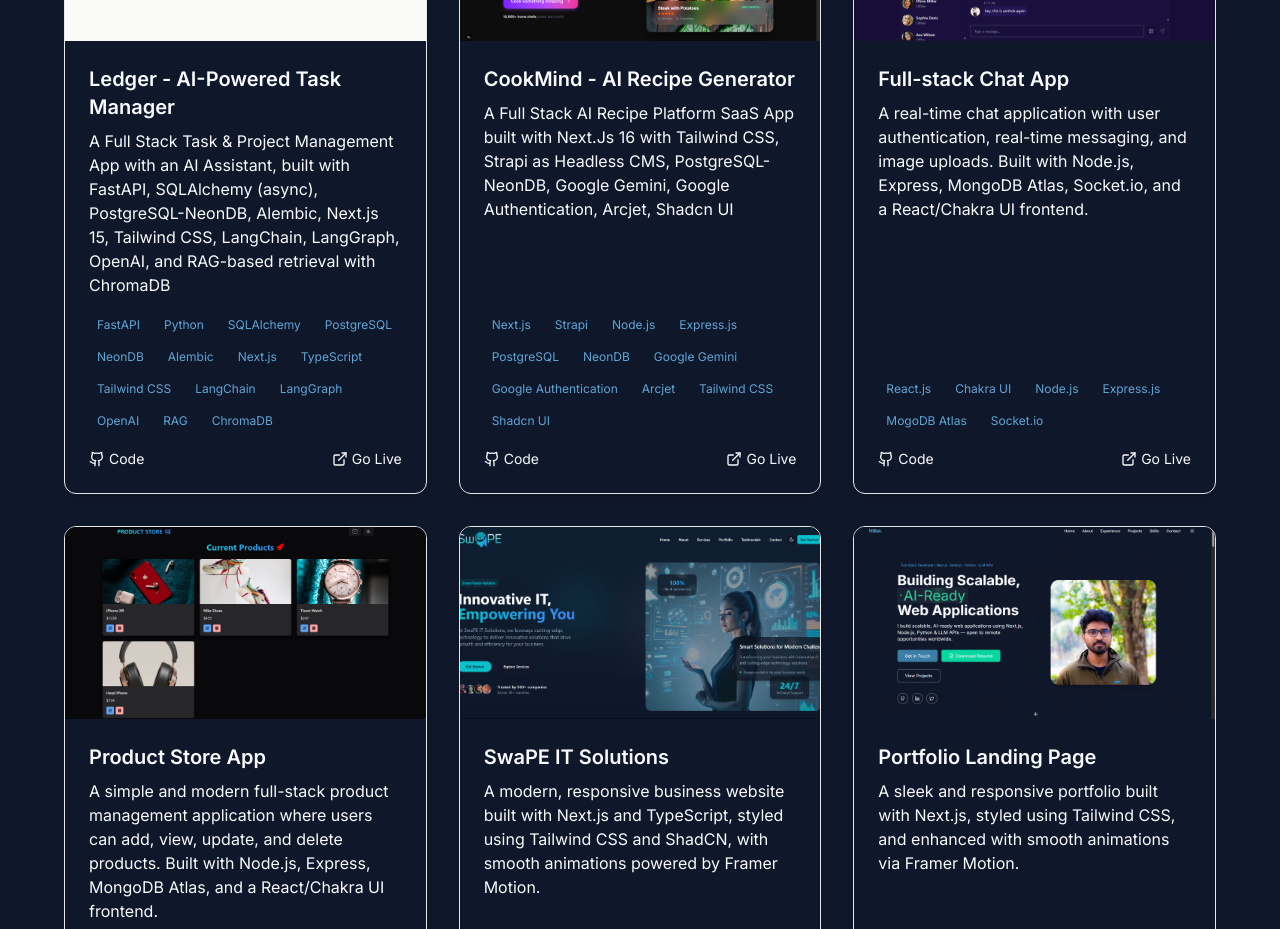
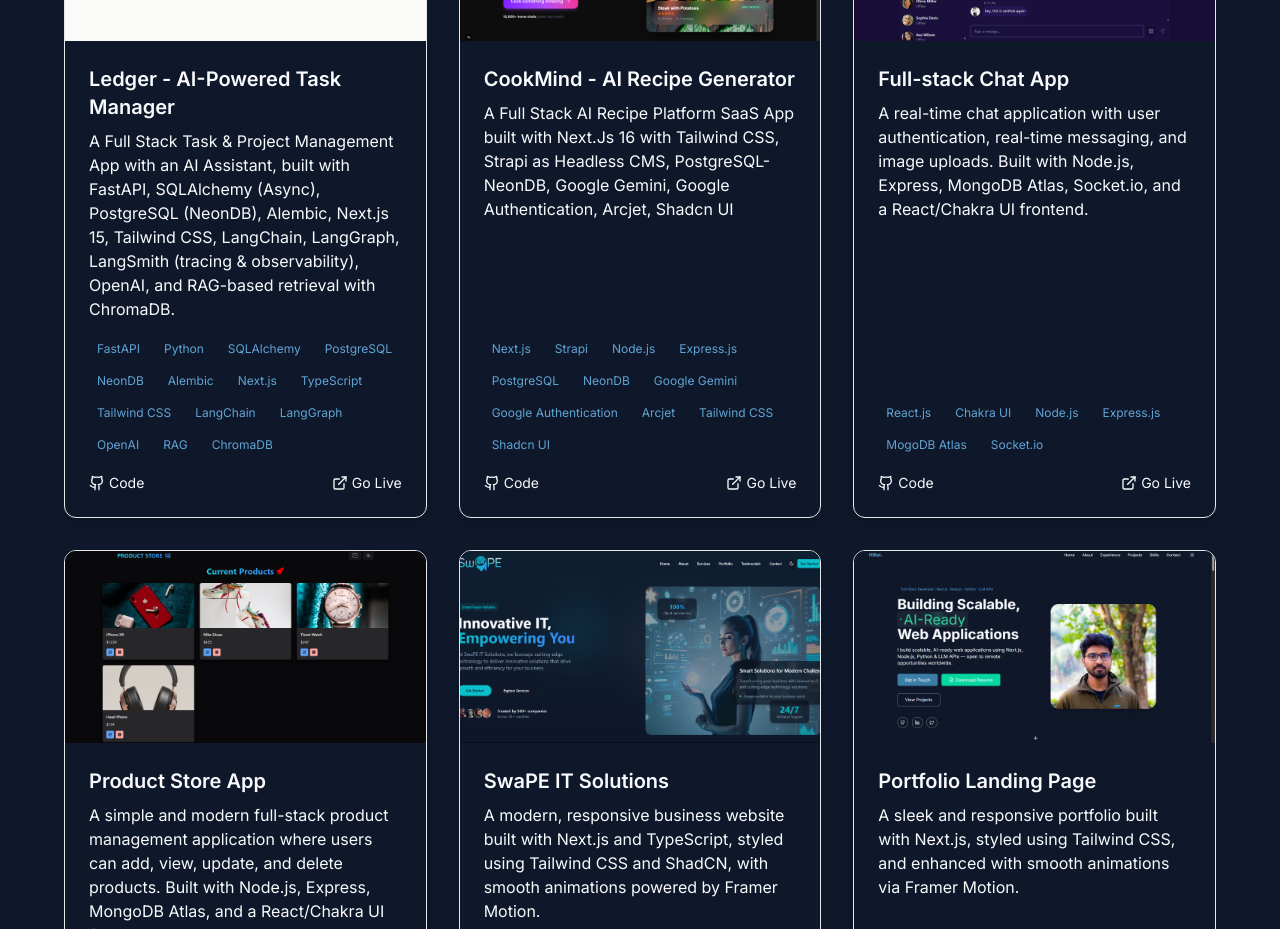
Before and after one commit to HillolPias/my_portfolio, a React (Vite) app: page / in a window 1280 px wide. Shown: the part 4160-5089 px from the top of the page. Built offline with nearby package versions, Linux system fonts and the light colour scheme.

Commit message:
Added some features to Ledger project

```diff
--- a/src/components/Projects.tsx
+++ b/src/components/Projects.tsx
@@ -9,7 +9,7 @@
     id: 1,
     title: "Ledger - AI-Powered Task Manager",
     description:
-      "A Full Stack Task & Project Management App with an AI Assistant, built with FastAPI, SQLAlchemy (async), PostgreSQL-NeonDB, Alembic, Next.js 15, Tailwind CSS, LangChain, LangGraph, OpenAI, and RAG-based retrieval with ChromaDB",
+      "A Full Stack Task & Project Management App with an AI Assistant, built with FastAPI, SQLAlchemy (Async), PostgreSQL (NeonDB), Alembic, Next.js 15, Tailwind CSS, LangChain, LangGraph, LangSmith (tracing & observability), OpenAI, and RAG-based retrieval with ChromaDB.",
     image: "/Ledger-AI-task-manager.png",
     tags: [
       "FastAPI",
```
